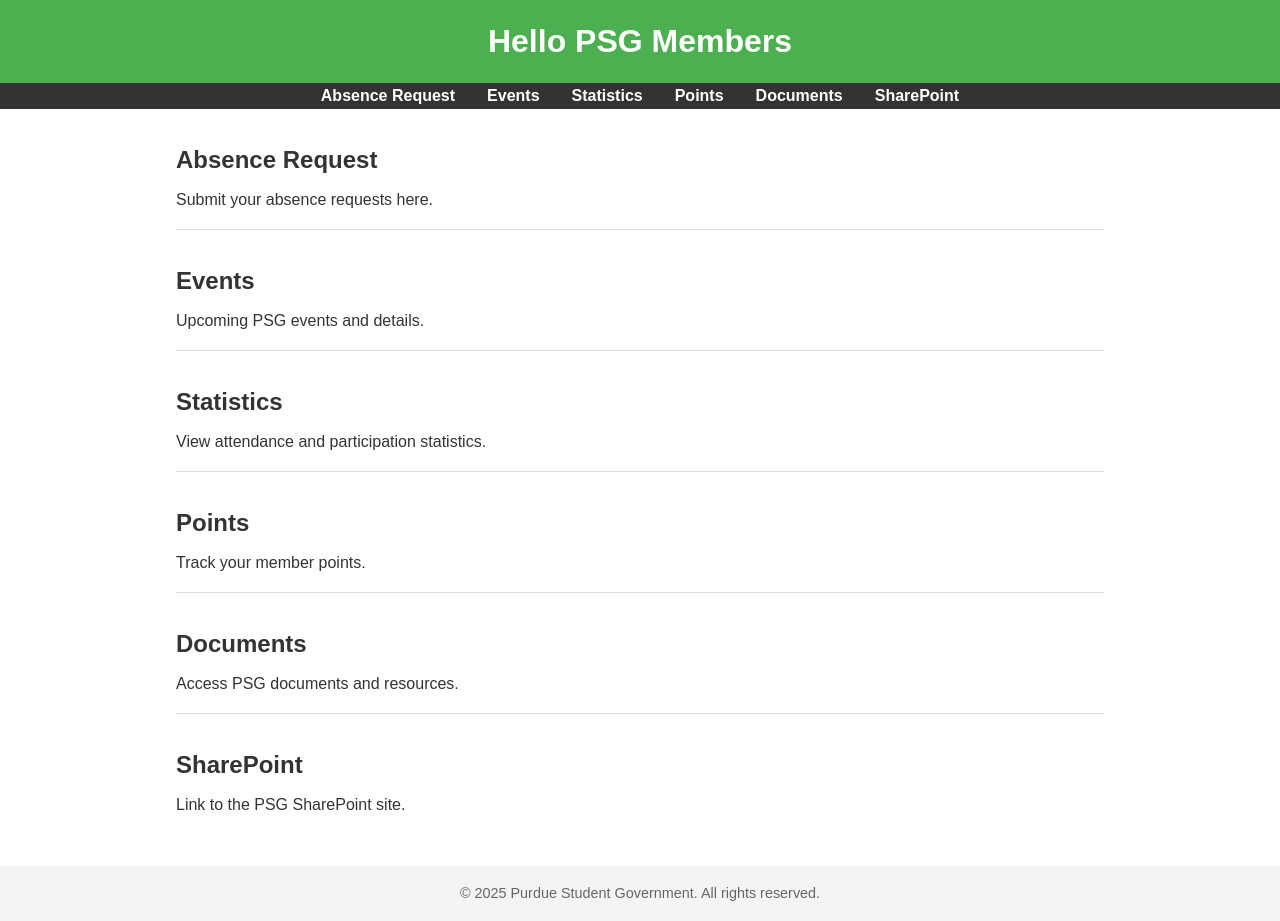
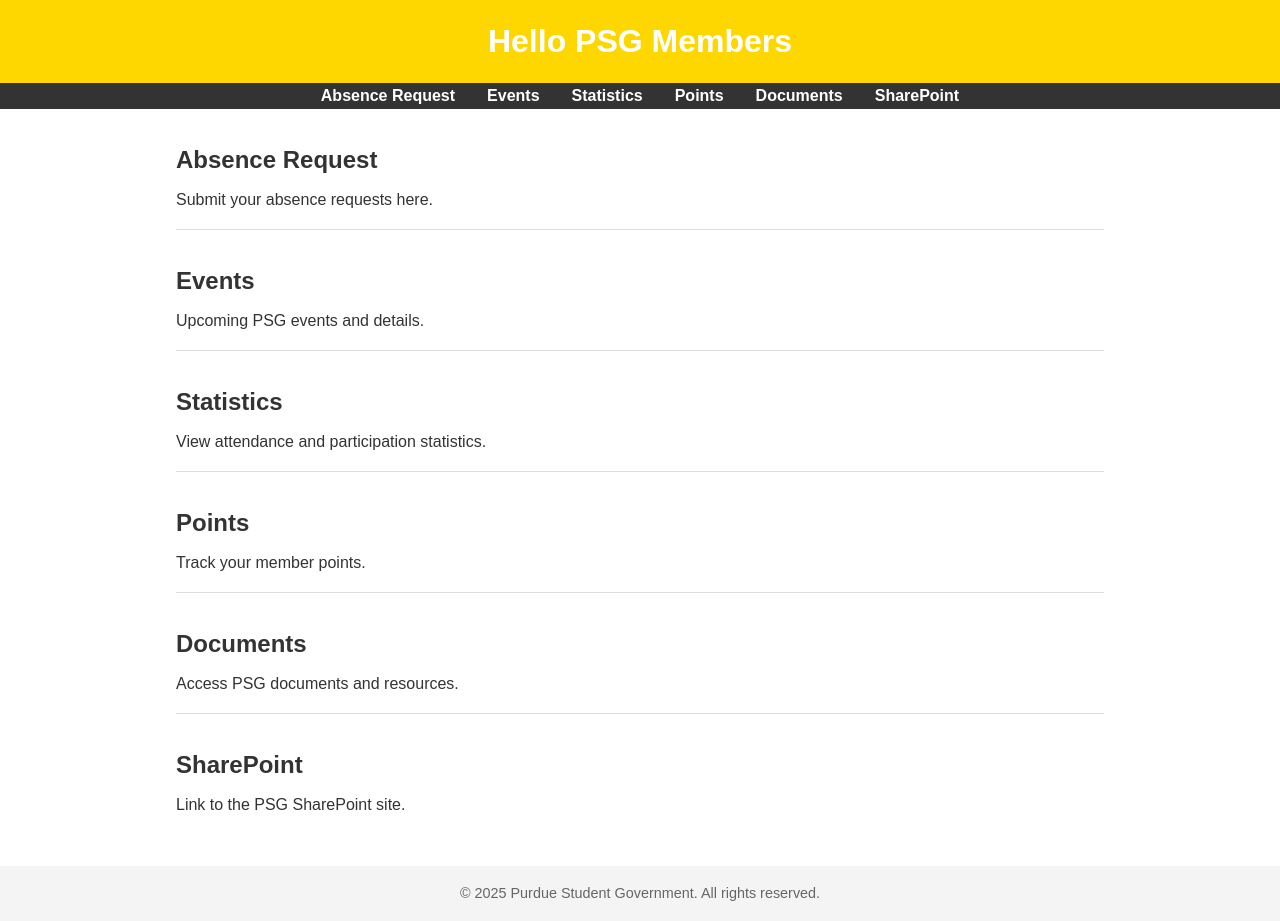
Before and after one commit to purdue-sg/purdue-sg.github.io, a plain HTML site: page index.html in a window 1280 px wide. Drawn offline with Linux system fonts and the light colour scheme.

Commit message:
Update index.html

```diff
--- a/index.html
+++ b/index.html
@@ -18,7 +18,7 @@
       color: #333333;
     }
     header {
-      background: #4CAF50;
+      background: #FFD700;
       padding: 1rem;
       color: white;
       text-align: center;
```
